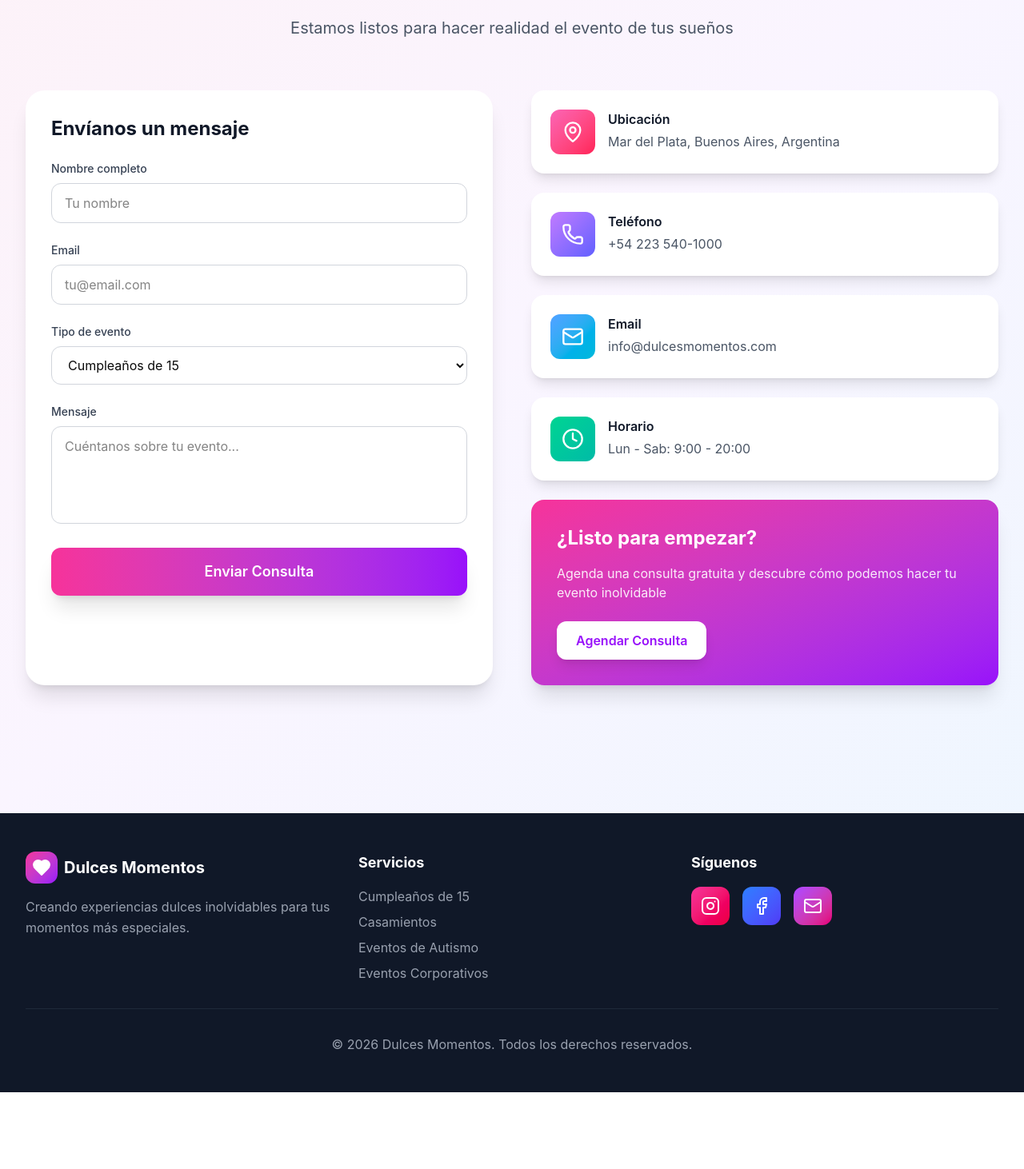
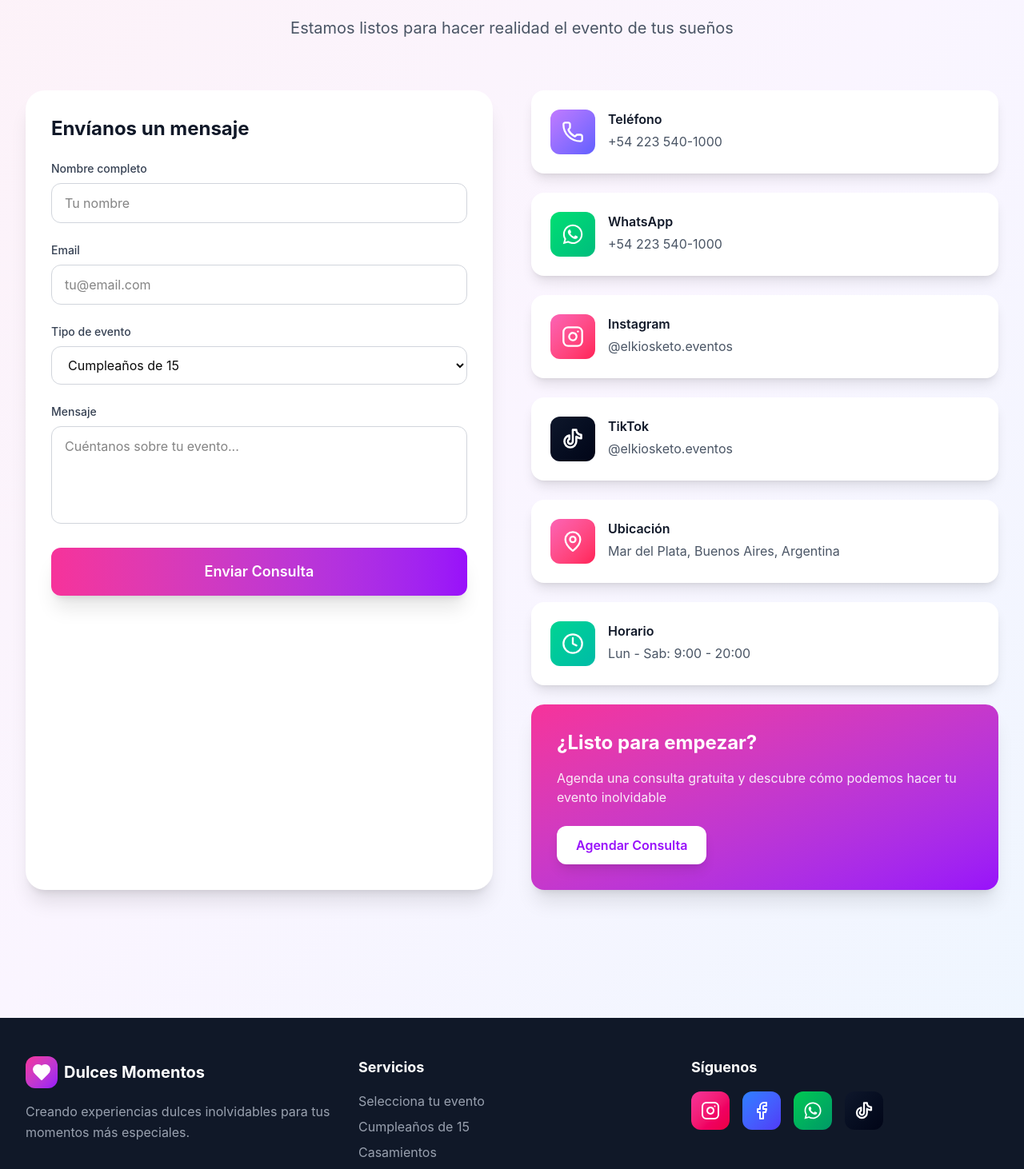
Before and after one commit to echeverriaalex/El-Kiosketo, a React (Vite) app: page / in a window 1280 px wide. Shown: the part 8008-9470 px from the top of the page at 80% size. Before the commit the page ends 9374 px from the top, so only its background shows below. Built offline with nearby package versions, Linux system fonts and the light colour scheme.

Commit message:
varias modifiaciones

```diff
--- a/src/app/components/Contact.tsx
+++ b/src/app/components/Contact.tsx
@@ -1,33 +1,61 @@
 import { motion } from 'motion/react';
 import { useInView } from 'motion/react';
 import { useRef } from 'react';
-import { MapPin, Phone, Mail, Clock } from 'lucide-react';
+import { MapPin, Phone, Mail, Clock, Instagram } from 'lucide-react';
+import { FaWhatsapp } from "react-icons/fa";
+import { PiTiktokLogoBold } from "react-icons/pi";
 
 const contactInfo = [
   {
+    icon: Phone,
+    title: 'Teléfono',
+    content: '+54 223 540-1000',
+    link: 'tel:+542235401000',
+    color: 'from-purple-400 to-indigo-500',
+  },
+  {
+    icon: FaWhatsapp,
+    title: 'WhatsApp',
+    content: '+54 223 540-1000',
+    link: 'https://wa.me/542235401000',
+    color: 'from-green-400 to-emerald-500',
+  },
+  {
+    icon: Instagram,
+    title: 'Instagram',
+    content: '@elkiosketo.eventos',
+    link: 'https://www.instagram.com/elkiosketo.eventos',
+    color: 'from-pink-400 to-rose-500',
+  },
+  {
+    icon: PiTiktokLogoBold,
+    title: 'TikTok',
+    content: '@elkiosketo.eventos',
+    link: 'https://www.tiktok.com/@elkiosketo.eventos',
+    color: 'from-slate-900 to-slate-950',
+  },
+
+
+  /*
+  {
+    icon: Mail,
+    title: 'Email',
+    content: 'info@dulcesmomentos.com',
+    color: 'from-blue-400 to-cyan-500',
+  },
+  */
+ {
     icon: MapPin,
     title: 'Ubicación',
     content: 'Mar del Plata, Buenos Aires, Argentina ',
     color: 'from-pink-400 to-rose-500',
   },
   {
-    icon: Phone,
-    title: 'Teléfono',
-    content: '+54 223 540-1000',
-    color: 'from-purple-400 to-indigo-500',
-  },
-  {
-    icon: Mail,
-    title: 'Email',
-    content: 'info@dulcesmomentos.com',
-    color: 'from-blue-400 to-cyan-500',
-  },
-  {
     icon: Clock,
     title: 'Horario',
     content: 'Lun - Sab: 9:00 - 20:00',
     color: 'from-emerald-400 to-teal-500',
-  },
+  }
 ];
 
 export function Contact() {
@@ -130,12 +158,15 @@ export function Contact() {
             {contactInfo.map((info, index) => {
               const Icon = info.icon;
               return (
-                <motion.div
+                <motion.a
                   key={index}
                   initial={{ opacity: 0, y: 20 }}
                   animate={isFormInView ? { opacity: 1, y: 0 } : { opacity: 0, y: 20 }}
                   transition={{ duration: 0.6, delay: index * 0.1 }}
                   className="bg-white p-6 rounded-2xl shadow-lg flex items-start gap-4 hover:shadow-xl transition-shadow duration-300"
+                  href={info?.link}
+                  target="_blank"
+                  rel="noopener noreferrer"
                 >
                   <div className={`w-14 h-14 bg-gradient-to-br ${info.color} rounded-xl flex items-center justify-center flex-shrink-0`}>
                     <Icon className="w-7 h-7 text-white" />
@@ -144,7 +175,7 @@ export function Contact() {
                     <h4 className="font-semibold text-gray-900 mb-1">{info.title}</h4>
                     <p className="text-gray-600">{info.content}</p>
                   </div>
-                </motion.div>
+                </motion.a>
               );
             })}
 
--- a/src/app/components/Footer.tsx
+++ b/src/app/components/Footer.tsx
@@ -1,5 +1,7 @@
 import { motion } from 'motion/react';
 import { Heart, Instagram, Facebook, Mail } from 'lucide-react';
+import { FaWhatsapp } from "react-icons/fa";
+import { PiTiktokLogoBold } from "react-icons/pi";
 
 export function Footer() {
   return (
@@ -21,6 +23,7 @@ export function Footer() {
           <div>
             <h3 className="font-bold text-lg mb-4">Servicios</h3>
             <ul className="space-y-2 text-gray-400">
+              <li className="hover:text-white transition-colors cursor-pointer">Selecciona tu evento</li>
               <li className="hover:text-white transition-colors cursor-pointer">Cumpleaños de 15</li>
               <li className="hover:text-white transition-colors cursor-pointer">Casamientos</li>
               <li className="hover:text-white transition-colors cursor-pointer">Eventos de Autismo</li>
@@ -45,19 +48,39 @@ export function Footer() {
               >
                 <Facebook className="w-6 h-6" />
               </motion.a>
+              {
+                /*
+                <motion.a
+                  whileHover={{ scale: 1.1, y: -3 }}
+                  href="mailto:karlita_1985jui@icloud.com"
+                  className="w-12 h-12 bg-gradient-to-br from-purple-500 to-pink-600 rounded-xl flex items-center justify-center hover:shadow-lg transition-shadow"
+                >
+                  <Mail className="w-6 h-6" />
+                  </motion.a>
+                */
+              }
+
               <motion.a
                 whileHover={{ scale: 1.1, y: -3 }}
-                href="mailto:karlita_1985jui@icloud.com"
-                className="w-12 h-12 bg-gradient-to-br from-purple-500 to-pink-600 rounded-xl flex items-center justify-center hover:shadow-lg transition-shadow"
+                href="https://wa.me/c/5492235401000"
+                className="w-12 h-12 bg-gradient-to-br from-green-500 to-emerald-600 rounded-xl flex items-center justify-center hover:shadow-lg transition-shadow"
               >
-                <Mail className="w-6 h-6" />
+                <FaWhatsapp className="w-6 h-6" />
+              </motion.a>
+
+              <motion.a
+                whileHover={{ scale: 1.1, y: -3 }}
+                href="https://www.tiktok.com/@elkiosketo.eventos"
+                className="w-12 h-12 bg-gradient-to-br from-slate-900 to-slate-950 rounded-xl flex items-center justify-center hover:shadow-lg transition-shadow"
+              >
+                <PiTiktokLogoBold className="w-6 h-6" />
               </motion.a>
             </div>
           </div>
         </div>
 
         <div className="border-t border-gray-800 pt-8 text-center text-gray-400">
-          <p>&copy; 2026 Dulces Momentos. Todos los derechos reservados.</p>
+          <p>&copy; 2026 El Kiosketo Eventos. Todos los derechos reservados.</p>
         </div>
       </div>
     </footer>
```
